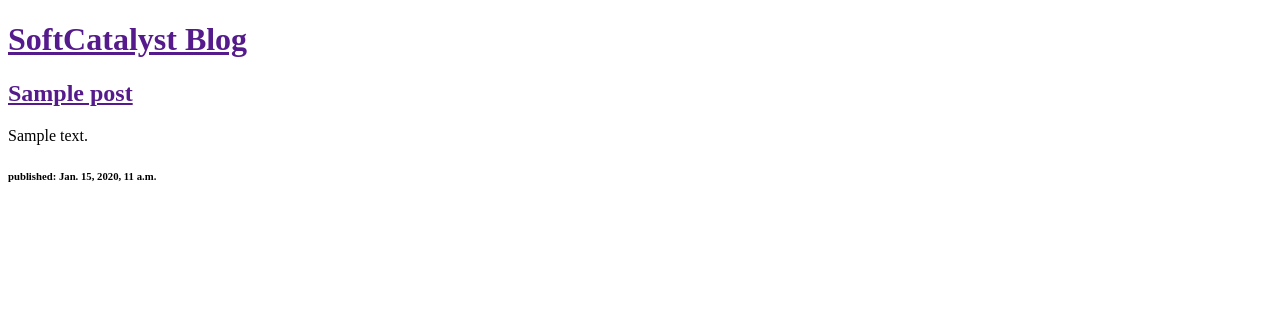
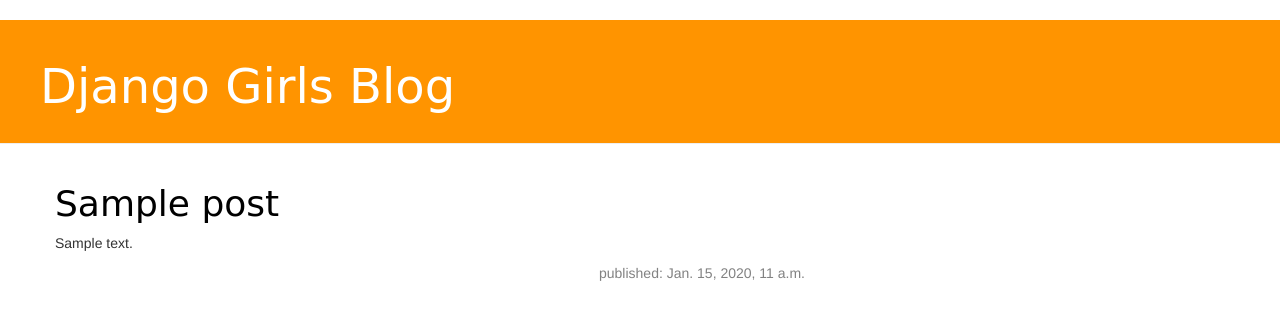
Before and after one commit to ghazi-git/BlogRepo, a Django app: template app/templates/app/post_list.html in a window 1280 px wide. Shown: the top 322 px of the page. Run offline with Django 3.2, Linux system fonts and the light colour scheme; the template is opened without the code that fills it: values that come from a table or form of the project are taken from there, others are empty; tables that the repository leaves empty hold one stand-in row (values such as "Sample post"); some libraries are stand-ins or nearby versions.

Commit message:
new updates with post detail pages

```diff
--- /dev/null
+++ b/app/static/app/css/app.css
@@ -0,0 +1,56 @@
+h1 a {
+    color: #FCA205;
+}
+
+h2 a {
+    color: #e43131;
+    font-family: 'Lobster';
+}
+
+.page-header {
+    background-color: #ff9400;
+    margin-top: 0;
+    padding: 20px 20px 20px 40px;
+}
+
+.page-header h1, .page-header h1 a, .page-header h1 a:visited, .page-header h1 a:active {
+    color: #ffffff;
+    font-size: 36pt;
+    text-decoration: none;
+}
+
+.content {
+    margin-left: 40px;
+}
+
+h1, h2, h3, h4 {
+    font-family: 'Lobster', cursive;
+}
+
+.date {
+    float: right;
+    color: #828282;
+}
+
+.save {
+    float: right;
+}
+
+.post-form textarea, .post-form input {
+    width: 100%;
+}
+
+.top-menu, .top-menu:hover, .top-menu:visited {
+    color: #ffffff;
+    float: right;
+    font-size: 26pt;
+    margin-right: 20px;
+}
+
+.post {
+    margin-bottom: 70px;
+}
+
+.post h1 a, .post h1 a:visited {
+    color: #000000;
+}
--- /dev/null
+++ b/app/templates/app/base.html
@@ -0,0 +1,25 @@
+{% load staticfiles %}
+<!DOCTYPE html>
+<html lang="en" xmlns="http://www.w3.org/1999/xhtml">
+<head>
+    <meta charset="utf-8" />
+    <title>SoftCatalyst Blog</title>
+
+    <link rel="stylesheet" href="//maxcdn.bootstrapcdn.com/bootstrap/3.2.0/css/bootstrap.min.css">
+    <link rel="stylesheet" href="//maxcdn.bootstrapcdn.com/bootstrap/3.2.0/css/bootstrap-theme.min.css">
+    <link rel="stylesheet" href="{% static 'app/css/app.css' %}">
+</head>
+<body>
+    <div class="page-header">
+        <h1><a href="/">Django Girls Blog</a></h1>
+    </div>
+    <div class="content container">
+        <div class="row">
+            <div class="col-md-8">
+            {% block content %}
+            {% endblock %}
+            </div>
+        </div>
+    </div>
+</body>
+</html>
--- a/app/templates/app/post_list.html
+++ b/app/templates/app/post_list.html
@@ -1,22 +1,13 @@
-<!DOCTYPE html>
+{% extends 'app/base.html' %}
 
-<html lang="en" xmlns="http://www.w3.org/1999/xhtml">
-<head>
-    <meta charset="utf-8" />
-    <title></title>
-</head>
-<body>
-        <div>
-            <h1><a href="">SoftCatalyst Blog</a></h1>
+{% block content %}
+    {% for post in posts %}
+        <div class="post">
+            <h1><a href="{% url 'post_detail' pk=post.pk %}">{{ post.title }}</a></h1>
+            <p>{{ post.text|linebreaks }}</p>
+            <div class="date">
+                <p>published: {{ post.published_date }}</p>
+            </div>
         </div>
-
-        <div>
-            {% for post in posts %}
-                <h2><a href=""> {{post.title}} </a></h2>
-                <p>{{post.text|linebreaks}}</p>
-                <h6>published: {{post.published_date}}</h6>
-            {% endfor %}
-        </div>
-
-</body>
-</html>
+    {% endfor %}
+{% endblock %}
--- a/app/urls.py
+++ b/app/urls.py
@@ -3,4 +3,5 @@
 
 urlpatterns = [
     url(r'^$', views.post_list, name='post_list'),
+    url(r'post/(?P<pk>[0-9]+)/$', views.post_detail, name='post_detail')
 ]
--- a/app/views.py
+++ b/app/views.py
@@ -2,7 +2,7 @@
 Definition of views.
 """
 
-from django.shortcuts import render
+from django.shortcuts import render, get_object_or_404
 from .models import Post
 from django.utils import timezone
 from django.http import HttpRequest
@@ -53,3 +53,7 @@
 def post_list(request):
     posts = Post.objects.filter(published_date__lte=timezone.now())
     return render(request, 'app/post_list.html', {'posts': posts})
+
+def post_detail(request, pk):
+    post = get_object_or_404(Post, pk=pk)
+    return render(request, 'app/post_detail.html', {'post': post})
```
Also changed, not shown: app/templates/app/post_detail.html (added, +13 -0 lines).
